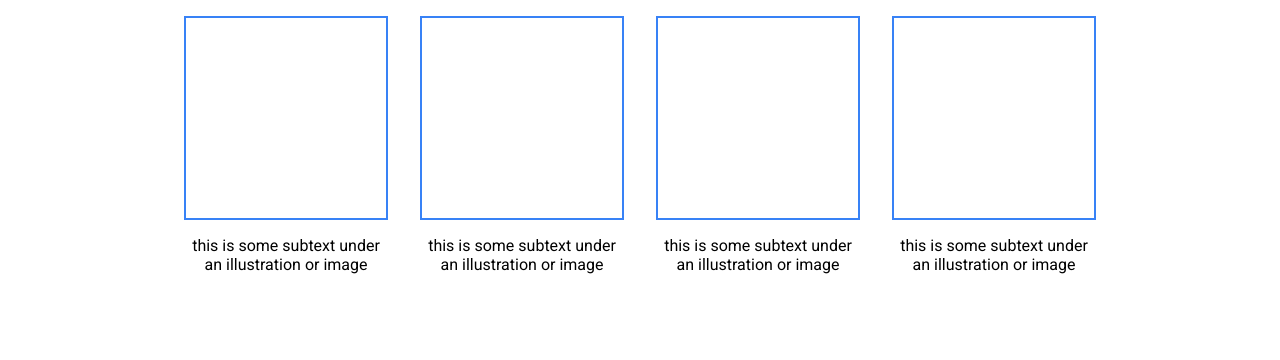
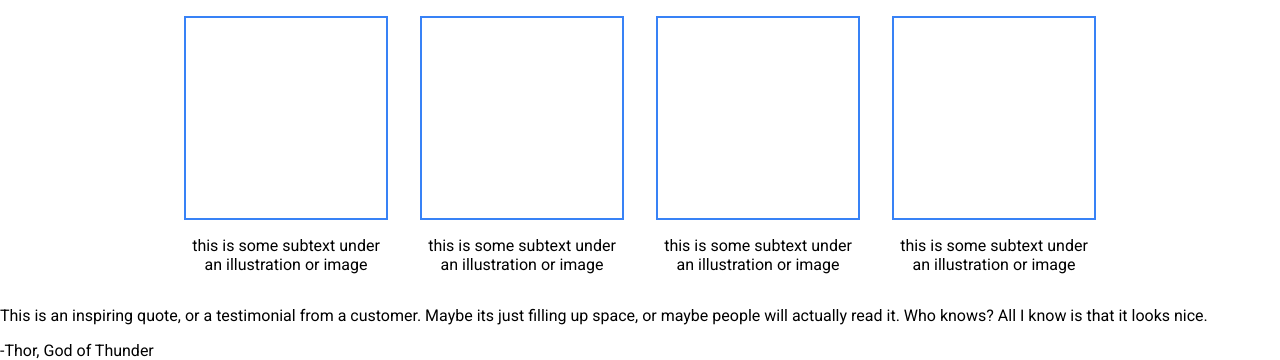
Before and after one commit to justincschoi/test-landing-page, a plain HTML site: page index.html in a window 1280 px wide. Shown: the part 554-914 px from the top of the page. Before the commit the page ends 844 px from the top, so only its background shows below. Drawn offline with Linux system fonts and the light colour scheme.

Commit message:
Create layout for quote section

```diff
--- a/index.html
+++ b/index.html
@@ -58,7 +58,15 @@
             </div>
         </div>
     </div>
-    <div class="quote"></div>
+    <div class="quote-container">
+        <div class="quote">
+            <p>This is an inspiring quote, or a testimonial from a customer. Maybe its just filling up space, or maybe
+                people will actually read it. Who knows? All I know is that it looks nice.</p>
+        </div>
+        <div class="name">
+            <p>-Thor, God of Thunder</p>
+        </div>
+    </div>
     <div class="sign-up-banner"></div>
 
 </body>
```
